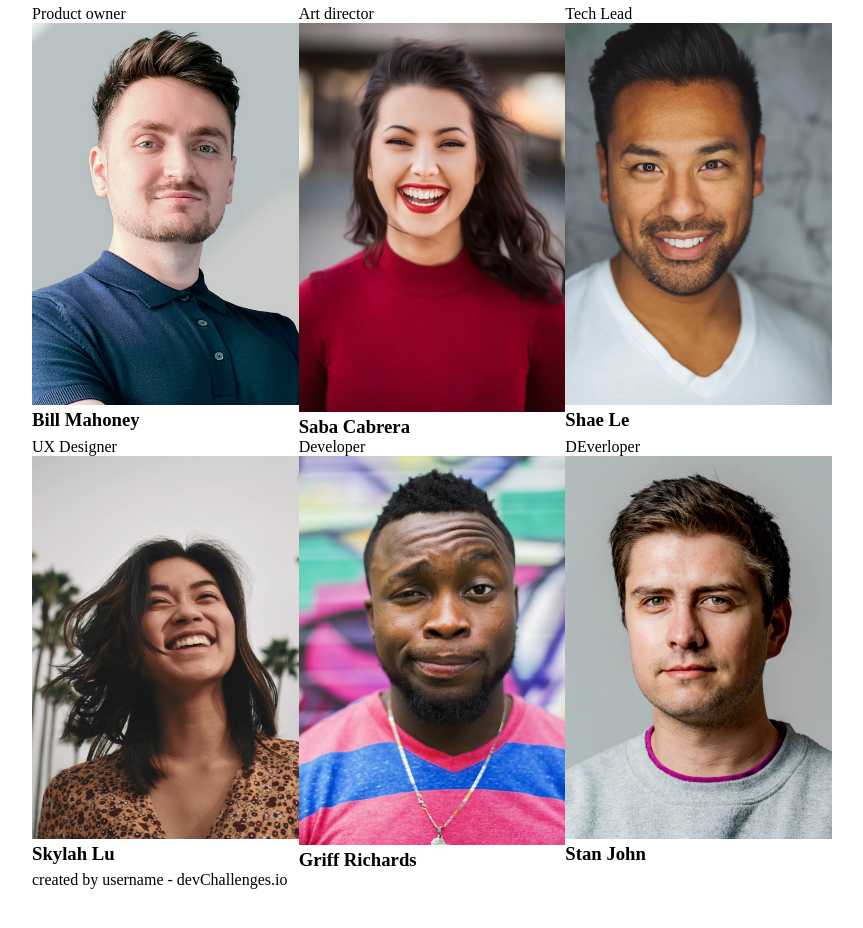
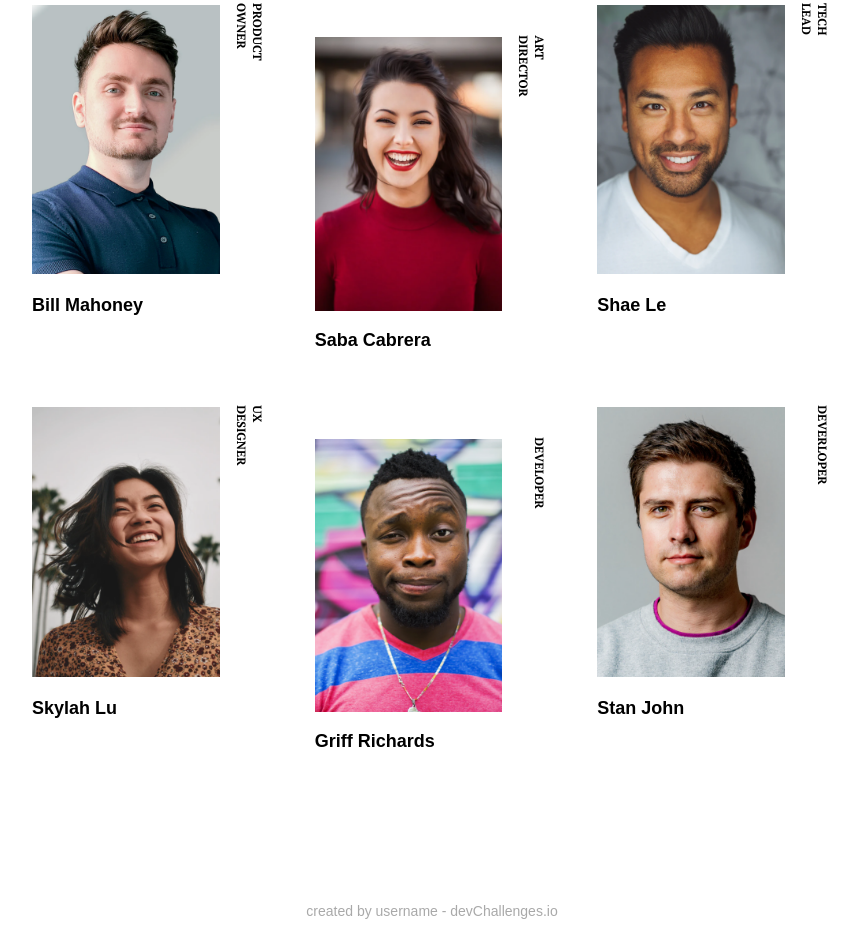
Before and after one commit to SebasttianDaza/teamPageMaster, a plain HTML site: page index.html in a window 1280 px wide. Shown: the part 191-1119 px from the top of the page, without its empty margins (208-1071 px from the left). Before the commit the page ends 1080 px from the top, so only its background shows below. Drawn offline with Linux system fonts and the light colour scheme.

Commit message:
Styles of Web Site Half Complete
The Design Movil is half complete, also the PC, but lack however improvements

```diff
--- a/index.html
+++ b/index.html
@@ -42,35 +42,33 @@
     <main id="principal">
       <section class="primero">
         <div class="image">
+          <img src="assets/photo1.png" alt="Image of Product Owner">
           <p>Product owner</p>
-          <img src="assets/photo1.png" alt="Image of Product Owner">
           <h3>Bill Mahoney</h3>
         </div>
         <div class="image black">
+          <img src="assets/photo2.png" alt="Image of Art Director">
           <p>Art director</p>
-          <img src="assets/photo2.png" alt="Image of Art Director">
           <h3>Saba Cabrera</h3>
         </div>
         <div class= "image">
+          <img src="assets/photo3.png" alt="Image of Tech Lead">
           <p>Tech Lead</p>
-          <img src="assets/photo3.png" alt="Image of Tech Lead">
           <h3>Shae Le</h3>
         </div>
-
-
         <div class="image">
+          <img src="assets/photo4.png" alt="Image of UX Designer">
           <p>UX Designer</p>
-          <img src="assets/photo4.png" alt="Image of UX Designer">
           <h3>Skylah Lu</h3>
         </div>
         <div class="image black">
+          <img src="assets/photo5.png" alt="Image of Developer">
           <p>Developer</p>
-          <img src="assets/photo5.png" alt="Image of Developer">
           <h3>Griff Richards</h3>
         </div>
         <div class="image">
+          <img src="assets/photo6.png" alt="Image of Developer 2">
           <p>DEverloper</p>
-          <img src="assets/photo6.png" alt="Image of Developer 2">
           <h3>Stan John</h3>
         </div>
       </section>
--- a/style.css
+++ b/style.css
@@ -13,11 +13,23 @@ body {
     margin: 0 auto;
 }
 
+@media (max-width: 800px) {
+    body {
+        max-width: 500px;
+    }
+}
+
+@media (max-width: 536px) {
+    body {
+        max-width: 450px;
+    }
+}
+
 /* Styles of Heading */
 
 #heading {
     display: grid;
-    grid-template-columns:repeat(2, minmax(50%, 1fr));
+    grid-template-columns:repeat(auto-fit, minmax(400px, 1fr));
     width: 100%;
     height: auto;
     align-items: center;
@@ -70,10 +82,69 @@ body {
 
 .primero {
     display: grid;
-    grid-template-columns: repeat(auto-fit, minmax(250px, 1fr));
+    grid-template-columns: repeat(auto-fit, minmax(200px, 1fr));
+    grid-gap: 3rem;
+    max-width: 100%;
+    height: auto;
 }
+
+.image {
+    display: grid;
+    grid-template-columns: 80% 20%;
+    height: 100%;
+    width: 100%;
+}
+
+.black {
+    margin-top: 2rem;
+}
+
+.image p {
+    width: 100%;
+    max-width: 120px;
+    max-height: 15%;
+    font-family: var(--var-font-princ);
+    font-style: normal;
+    font-weight: normal;
+    font-size: 12px;
+    line-height: 16px;
+    text-transform: uppercase;
+    color: var(--var-color-text);
+    transform: rotate(90deg);
+}
+
 
 .image img {
     max-width: 100%;
     height: auto;
 }
+
+.image h3 {
+    font-family: var(--var-font-sec);
+    font-weight: 600;
+    font-size: 18px;
+    line-height: 27px;
+    font-style: normal;
+    height: 3rem;
+    max-height: 100%;
+}
+
+footer {
+    display: flex;
+    justify-content: space-around;
+    align-items: flex-end;
+    margin-bottom: .5rem;
+    width: 100%;
+    height: 10rem;
+}
+
+footer p {
+    font-family: var(--var-font-sec);
+    font-style: normal;
+    font-weight: 500;
+    font-size: 14px;
+    line-height: 17px;
+    /* identical to box height */
+    color: #A9A9A9;
+    text-align: center;
+}
```
